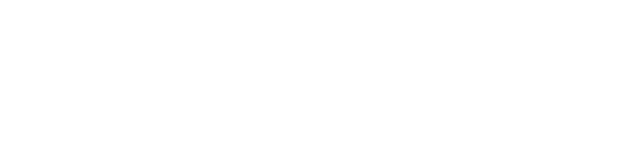
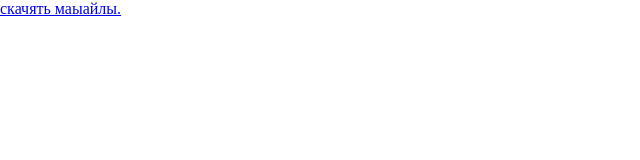
Before and after one commit to mrkenopi/meron, a plain HTML site: page download.html in a window 1280 px wide. Shown: the whole page, without its empty margins (0-640 px from the left). Drawn offline with Linux system fonts and the light colour scheme.

Commit message:
Update download.html

```diff
--- a/download.html
+++ b/download.html
@@ -10,6 +10,8 @@
     <link type="image/x-icon" href="/img/favicon1.png" rel="shortcut icon">
 </head>
 <body>
-
+    <div class="main-content">
+        <a href="/files to download/mafiles.rar">скачять маыайлы.</a>
+    </div>
 </body>
 </html>
```
